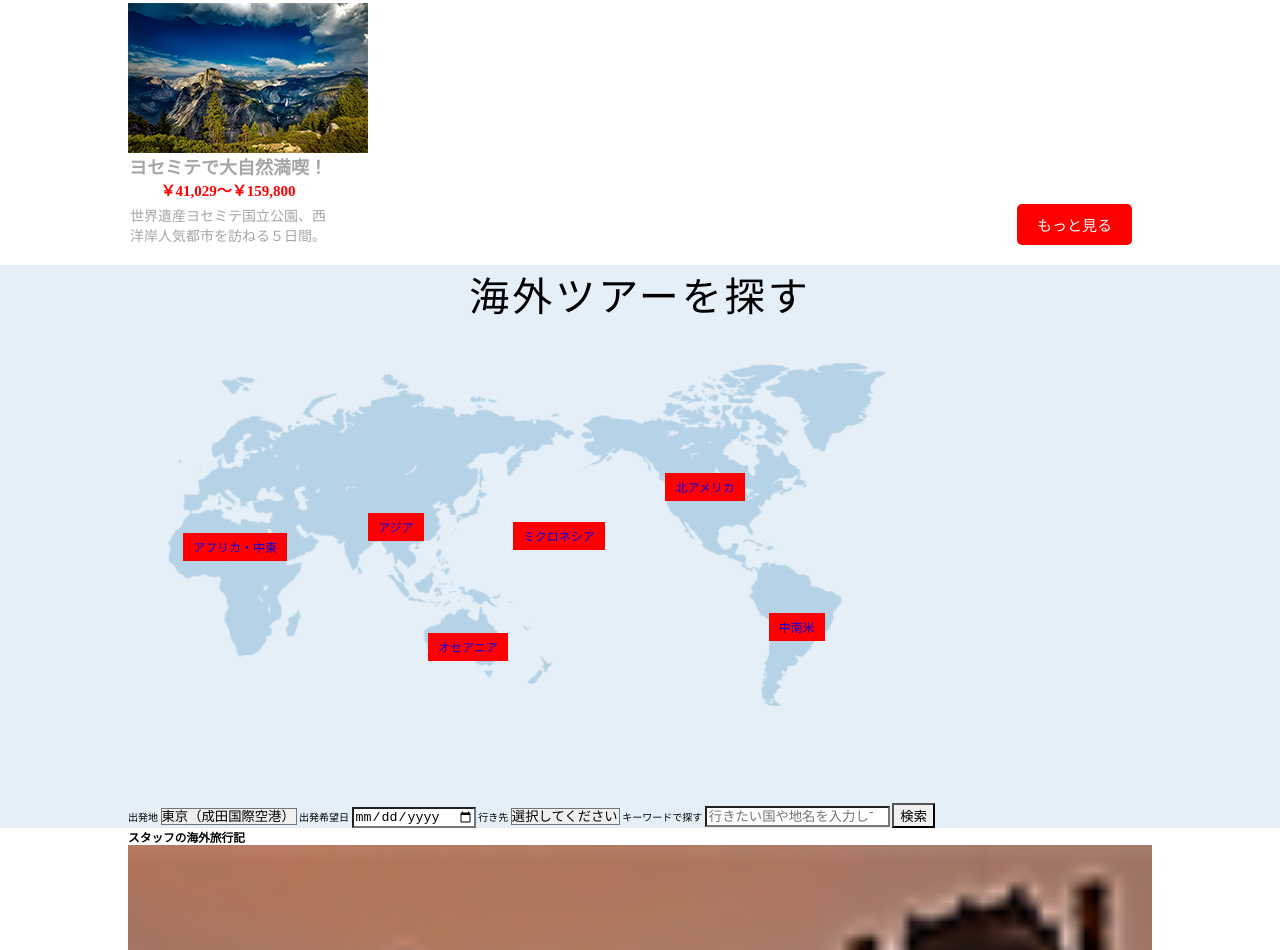
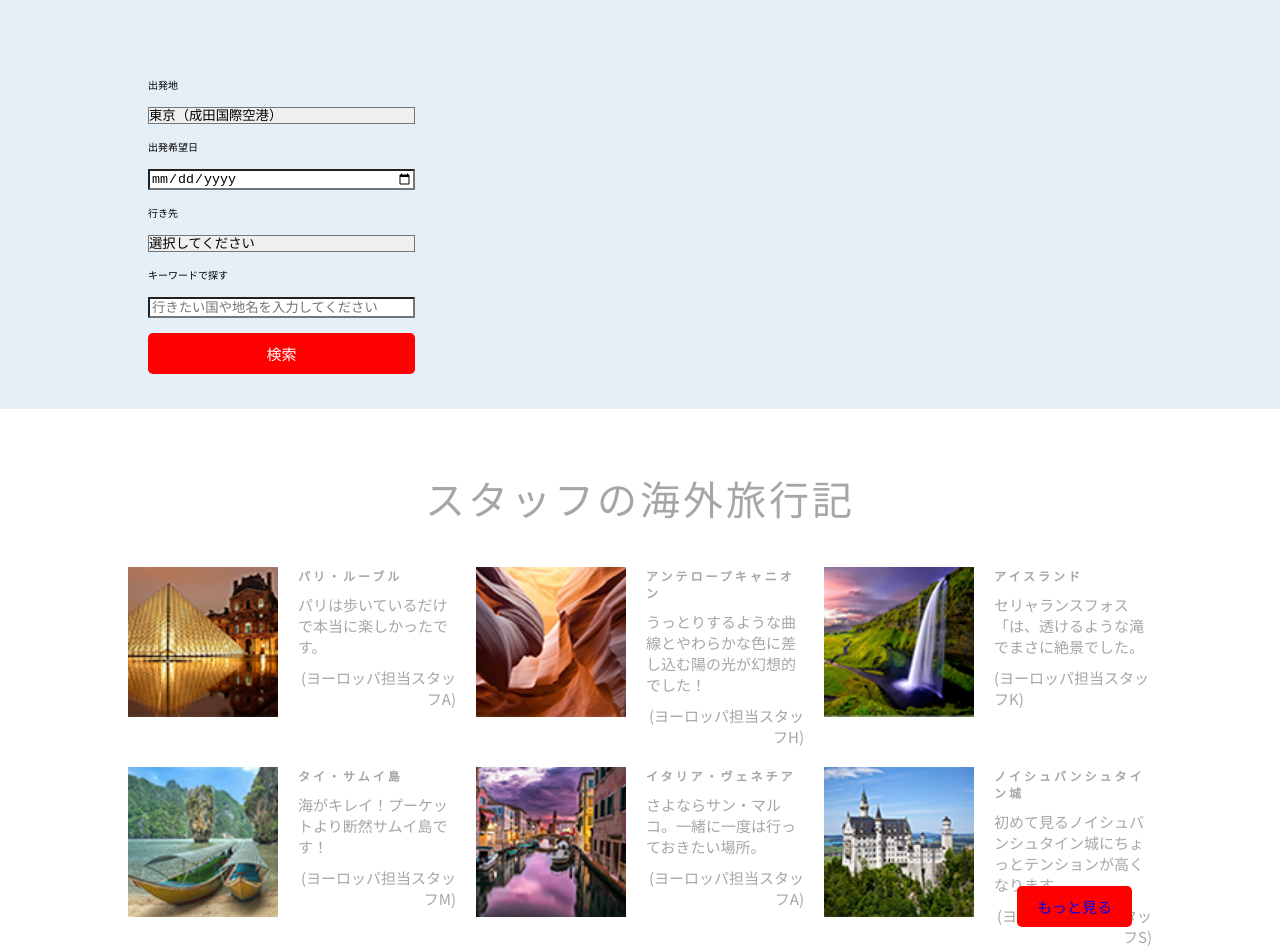
Before and after one commit to ayamisato0611/favoriteview, a plain HTML site: page index.html in a window 1280 px wide. Shown: the part 1378-2328 px from the top of the page. Drawn offline with Linux system fonts and the light colour scheme.

Commit message:
Add files via upload

```diff
--- a/index.html
+++ b/index.html
@@ -85,7 +85,7 @@
       </section>
 
       <section id="tour-search">
-        <div class="inner">
+        <div class="inner"> <!--要素を幅1024pxに収めるための設定のためのclass-->
           <h1>海外ツアーを探す</h1>
         <div class="flex">
           <div class="map">
@@ -127,7 +127,7 @@
 
               <label for="keyword">キーワードで探す</label>
               <input type="search" id="keyword" name="keyword" placeholder="行きたい国や地名を入力してください">
-              <button type="submit">検索</button>
+              <button class="tour-search-button" type="submit">検索</button>
             </form>
           </div>
         </div>
@@ -140,42 +140,54 @@
         <div class="flex">
           <div>
             <img src="images/blog01.png">
+              <div class="text">
               <h2>パリ・ルーブル</h2>
               <p>パリは歩いているだけで本当に楽しかったです。</p>
               <p class="pic">(ヨーロッパ担当スタッフA)</p>
               </div>
+          </div>
           <div>
             <img src="images/blog02.png">
+            <div class="text">
               <h2>アンテロープキャニオン</h2>
               <p>うっとりするような曲線とやわらかな色に差し込む陽の光が幻想的でした！</p>
               <p class="pic">(ヨーロッパ担当スタッフH)</p>
             </div>
+          </div>
           <div>
             <img src="images/blog03.png">
+            <div class="text">
               <h2>アイスランド</h2>
               <p>セリャランスフォス「は、透けるような滝でまさに絶景でした。</p>
               <p clas="pic">(ヨーロッパ担当スタッフK)</p>
             </div>
+          </div>
           <div>
             <img src="images/blog04.png">
+            <div class="text">
               <h2>タイ・サムイ島</h2>
               <p>海がキレイ！プーケットより断然サムイ島です！</p>
               <p class="pic">(ヨーロッパ担当スタッフM)</p>
             </div>
+          </div>
           <div>
             <img src="images/blog05.png">
+            <div class="text">
               <h2>イタリア・ヴェネチア</h2>
               <p>さよならサン・マルコ。一緒に一度は行っておきたい場所。</p>
               <p class="pic">(ヨーロッパ担当スタッフA)</p>
             </div>
+          </div>
           <div>
             <img src="images/blog06.png">
+            <div class="text">
               <h2>ノイシュバンシュタイン城</h2>
               <p>初めて見るノイシュバンシュタイン城にちょっとテンションが高くなります。</p>
               <p class="pic">(ヨーロッパ担当スタッフS)</p>
             </div>
-          <button class="tracelblog" type="button"><a href="#">もっと見る</a></button>
           </div>
+        </div>
+        <button class="travelblog-button" type="button"><a href="#">もっと見る</a></button>
         </div>
       </section>
     </article>
--- a/style.css
+++ b/style.css
@@ -68,8 +68,30 @@ button {
 }
 
 
-/*=================================ヘッダー設定 */
 
+
+/*=================================デフォルト設定 */
+
+body {
+  font-family: "Noto Sans JP", sans-serif;
+  font-optical-sizing: auto;
+  font-weight: 400;
+  font-style: normal;
+  }
+
+  .flex {
+    display: flex;
+    flex-wrap: wrap;
+    justify-content: space-between;
+  }
+
+  .inner {
+      width: 1024px;
+      margin: 0 auto;
+  }
+
+
+  /*=================================ヘッダー設定 */
 header {
   display: flex;
   justify-content: space-between;
@@ -92,19 +114,6 @@ header {
   height: auto;
 }
 
-/* ==================================フォント設定 */
-.google-fonts {
-  font-family: "Noto Sans JP", sans-serif;
-  font-optical-sizing: auto;
-  font-weight: 400;
-  font-style: normal;
-  }
-
-/*====================================画面幅の設定 */
-.inner {
-    width: 1024px;
-    margin: 0 auto;
-  }
 
 /* ================================メイン画像の設定 */
 
@@ -228,9 +237,9 @@ header {
 
 /*値段*/
 #reccomend .flex .price {
-  color: red !important; /*!inportant入れないと適用されない*/
+  color: red;
   font-size: 1.5rem;
-  font-weight: bold; /*もっと太いしフォント違う？*/
+  font-weight: bold; /*見本はもっと太いしフォント違う？*/
   margin-bottom: 5px;
 }
 
@@ -261,16 +270,18 @@ header {
   background-color: #e5eff7;
 }
 
+
 /* 「海外ツアーを探す」の文字*/
 #tour-search h1 {
   margin: 20px;
   text-align: center;
-  color: black;
+  color: rgba(128, 128, 128, 0.7);
   font-size: 4rem;
   letter-spacing: 0.3rem;
   font-weight: 400;
 }
 
+/* マップ画像の設定 */
 .map {
   background-image: url('images/map.png');
   background-repeat:  no-repeat;
@@ -342,3 +353,117 @@ header {
   color: #ffffff; /*適用されない*/
   border: none;
 }
+
+/* フォームの設定 */
+.tour-form {
+  width: 30%;
+  position: right top;
+  padding: 20px;
+  box-sizing: border-box;
+}
+
+/* フォーム内要素のスタイリング */
+.tour-form form {
+  display: flex;
+  flex-direction: column;
+}
+
+.tour-form label,
+.tour-form select,
+.tour-form input,
+.tour-form button {
+  margin-bottom: 15px;     /* 各フォーム要素の下に余白を追加 */
+}
+
+.tour-search-button {
+  font-size: 1.5rem;
+  padding: 10px 20px;
+  background-color: red;
+  color: #ffffff;
+  border: none;
+  border-radius: 5px;
+}
+/* 問題点検索欄をマップの横にできない */
+
+
+/* ===========================-スタッフの海外旅行記 */
+
+/* 見出し */
+#travelblog h1 {
+  margin: 40px;
+  text-align: center;
+  color: rgba(128, 128, 128, 0.7);
+  font-size: 4rem;
+  letter-spacing: 0.3rem;
+  font-weight: 400;
+}
+
+/* 画像と文字の配置設定 */
+#travelblog {
+  padding: 20px;
+}
+
+#travelblog .flex {
+  display: flex;
+  flex-wrap: wrap;
+  gap: 20px;
+}
+
+#travelblog .flex > div {
+  display: flex;
+  flex-direction: row;
+  align-items: flex-start;
+  gap: 20px;
+  flex: 1 1 calc(33.333% - 40px);
+  box-sizing: border-box;
+}
+
+/*画像 */
+#travelblog .flex img {
+  width: 240px;
+  height: 150px;
+  object-fit: cover;
+}
+
+  /* 文字設定 */
+
+  #travelblog .flex .text {
+    display: flex;
+    flex-direction: column;
+    gap: 10px;
+  }
+
+#travelblog h2 {
+  color: rgba(128, 128, 128, 0.7);
+  font-size: 1.2rem;
+  letter-spacing: 0.3rem;
+  font-weight: bold; /* 適用されない*/
+  margin: 0;
+}
+
+#travelblog p {
+  color: rgba(128, 128, 128, 0.7);
+  font-size: 1.5rem;
+  margin: 0;
+  white-space: normal;
+}
+
+#travelblog .pic {
+  color: rgba(128, 128, 128, 0.7);
+  text-align: right;
+  font-size: 1.5rem;
+  margin: 0;
+}
+
+/* 「もっと見る」ボタン */
+.travelblog-button {
+  position: absolute;
+  bottom: 20px;
+  right: 20px;
+  font-size: 1.5rem;
+  padding: 10px 20px;
+  background-color: red;
+  color: #ffffff;  /* 適用されない*/
+  border: none;
+  border-radius: 5px;
+  }
```
Lines whose indentation alone changed are shown as unchanged.
